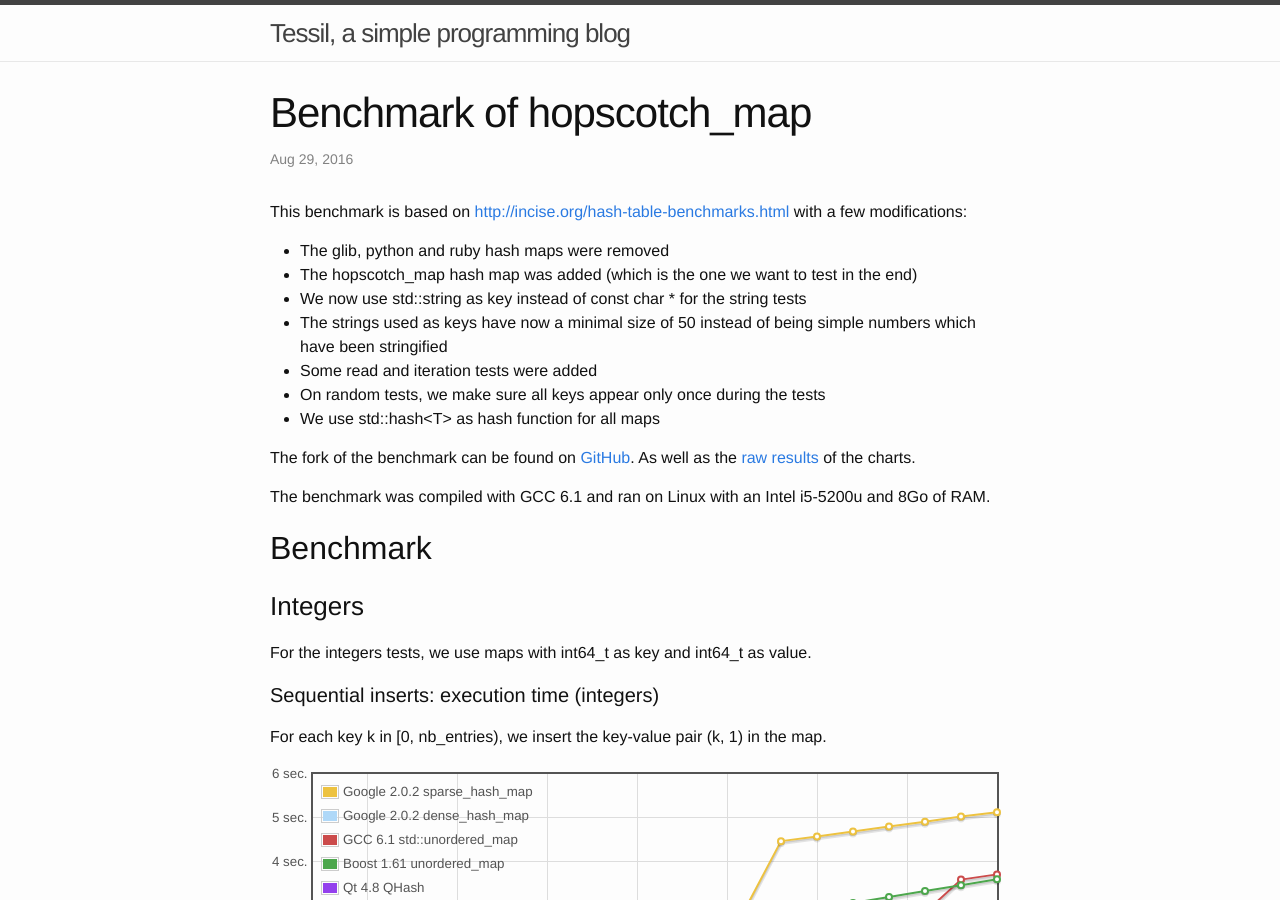
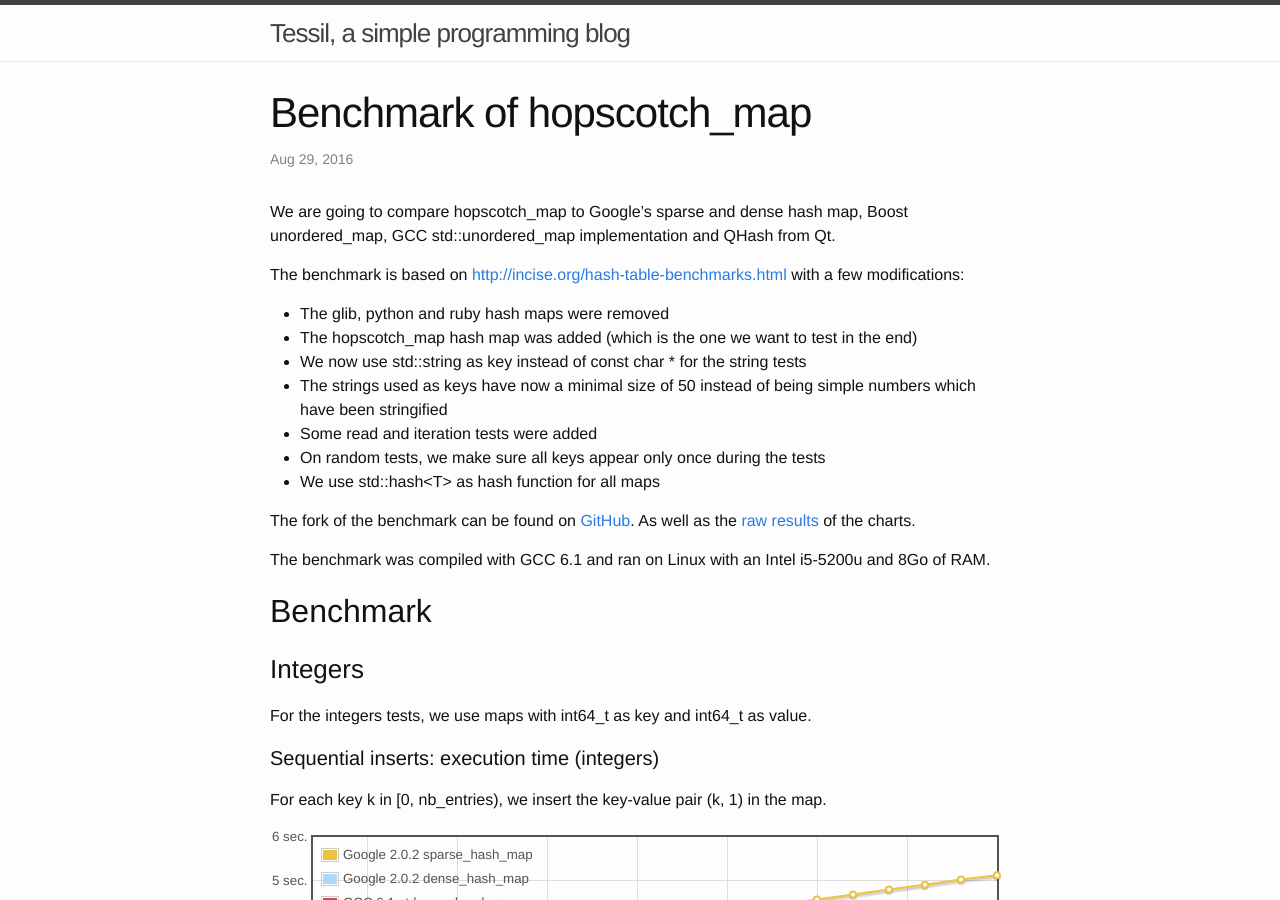
Before and after one commit to Tessil/tessil.github.io, a Jekyll site: the page built from _posts/2016-08-29-benchmark-hopscotch-map.md, in a window 1280 px wide and 900 px high. Built offline with Jekyll 4.4.1, drawn with Linux system fonts in a browser that asks for light colours; comment, search, counter and statistics services are not loaded.

Commit message:
Add list of hash map

```diff
--- a/_posts/2016-08-29-benchmark-hopscotch-map.md
+++ b/_posts/2016-08-29-benchmark-hopscotch-map.md
@@ -205,7 +205,9 @@ comments: true
     }
 </style>
 
-This benchmark is based on <http://incise.org/hash-table-benchmarks.html> with a few modifications:
+We are going to compare hopscotch_map to Google's sparse and dense hash map, Boost unordered_map, GCC std::unordered_map implementation and QHash from Qt.
+
+The benchmark is based on <http://incise.org/hash-table-benchmarks.html> with a few modifications:
 
 * The glib, python and ruby hash maps were removed
 * The hopscotch_map hash map was added (which is the one we want to test in the end)
```
